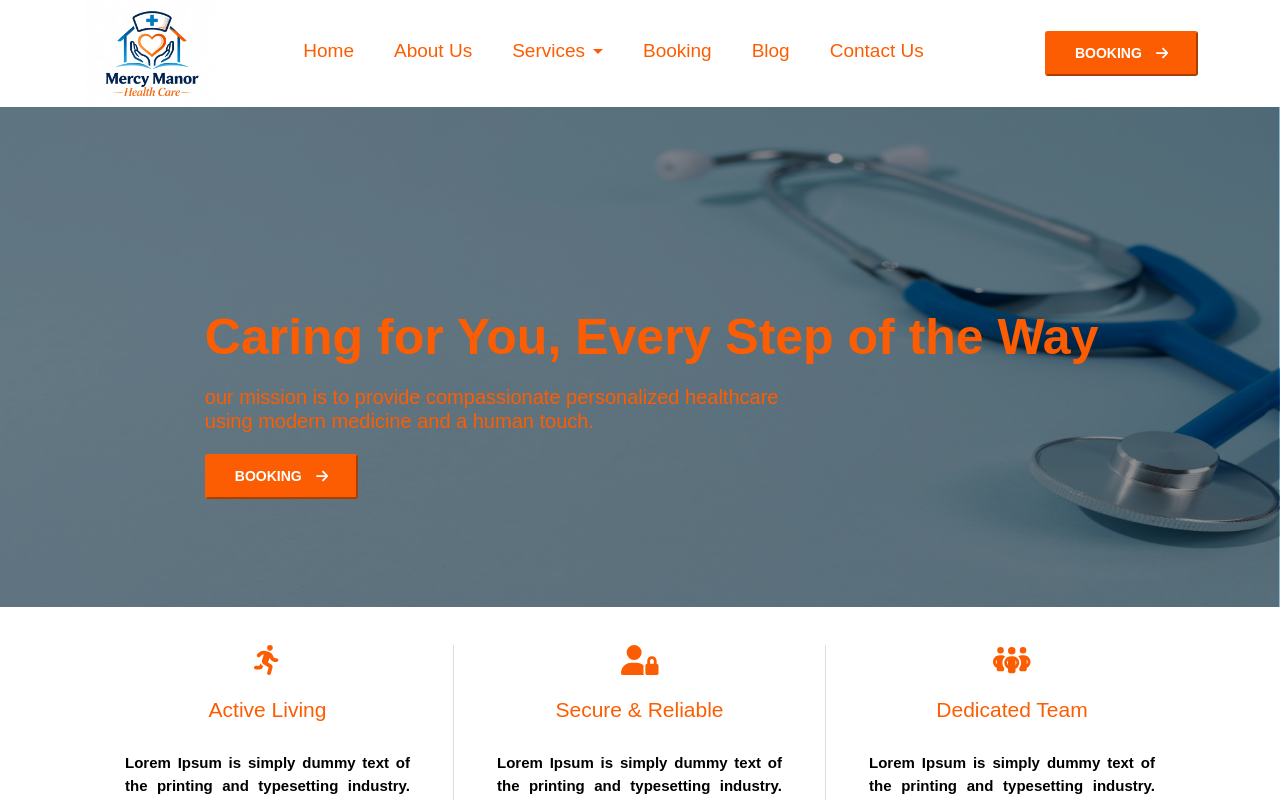
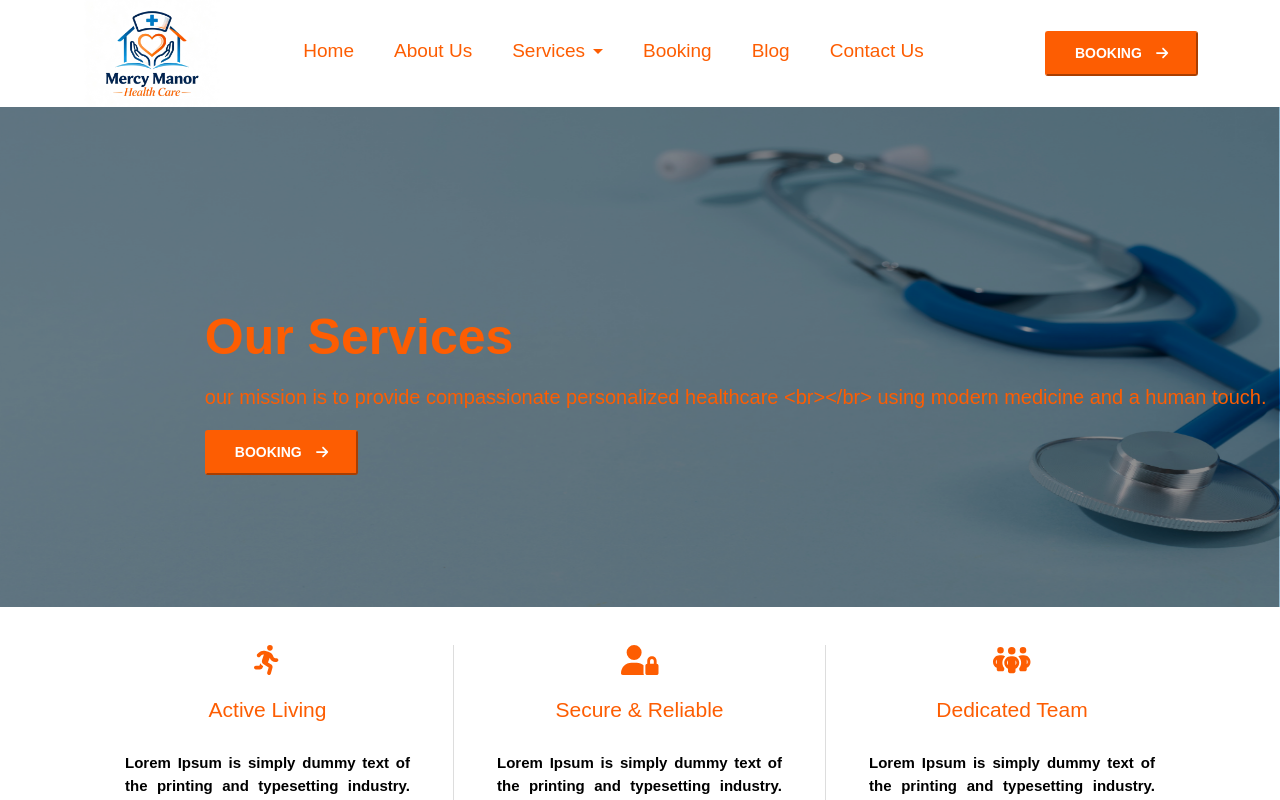
Before and after one commit to pardeep21jap/Mercy-Manor, a React (Vite) app: page /Services in a window 1280 px wide. Shown: the top 800 px of the page. Built offline with nearby package versions, Linux system fonts and the light colour scheme.

Commit message:
banner run with props

```diff
--- a/src/App.jsx
+++ b/src/App.jsx
@@ -15,7 +15,6 @@ import Footer from "./components/Footer.jsx";
 
 function App() {
   return (
-    <div>
     <BrowserRouter>
       <Header />
       <Routes>
@@ -23,9 +22,8 @@ function App() {
         <Route path="/AboutUs" element={<AboutUs />} />
         <Route path="/Services" element={<Services />} />
       </Routes>
+      <Footer />
     </BrowserRouter>
-      <Footer />
-    </div>
   );
 }
 export default App;
--- a/src/components/Banner.jsx
+++ b/src/components/Banner.jsx
@@ -2,16 +2,20 @@ import React from 'react'
 import "./Banner.css"
 import { FontAwesomeIcon } from "@fortawesome/react-fontawesome";
 import { faArrowRight } from "@fortawesome/free-solid-svg-icons";
-function Banner() {
+import bannerImage from "../assets/Images/banner.png";
+
+// function Banner() {
+function Banner({ title, subtitleba, bannerImage }) {
+
   return (
     <div>
       <section id='banner-section'>
         <div className="container-fluid">
           <div className="banner-inner">
-            <img src="./src/assets/Images/banner.png" alt="" />
+            <img src={bannerImage} alt="banner" />
             <div className="banner-text">
-              <h3>Caring for You, Every Step of the Way</h3>
-              <h4>our mission is to provide compassionate personalized healthcare <br></br> using modern medicine and a human touch.</h4>
+              <h3>{title}</h3>
+              <h4>{subtitleba}</h4>
               <button className='all-button'>booking <FontAwesomeIcon icon={faArrowRight} className='arrow-icon' /></button>
             </div>
           </div>
--- a/src/components/pages/AboutUs.jsx
+++ b/src/components/pages/AboutUs.jsx
@@ -4,12 +4,15 @@ import Ourstory from "../Ourstory";
 import Mvv from "../MVV";
 import Process from "../Process";
 import Cta from "../Cta";
+import bannerImg from "../../assets/Images/banner.png";
 
 
 function AboutUs() {
   return (
     <>
-      <Banner />
+      <Banner title="Caring for You, Every Step of the Way"
+        subtitleba="our mission is to provide compassionate personalized healthcare <br></br> using modern medicine and a human touch."
+        bannerImage={bannerImg} />
       <Ourstory />
       <Mvv />
       <Process />
--- a/src/components/pages/Services.jsx
+++ b/src/components/pages/Services.jsx
@@ -3,11 +3,14 @@ import Banner from '../Banner'
 import Cards from '../Cards'
 import Services from '../Service'
 import Cta from '../Cta'
+import bannerImg from "../../assets/Images/banner.png";
 
 function services() {
   return (
     <>
-      <Banner />
+      <Banner title="Our Services"
+        subtitleba="our mission is to provide compassionate personalized healthcare <br></br> using modern medicine and a human touch."
+        bannerImage={bannerImg} />
       <Cards />
       <Services />
       <Cta />
```
Lines whose indentation alone changed are shown as unchanged.
